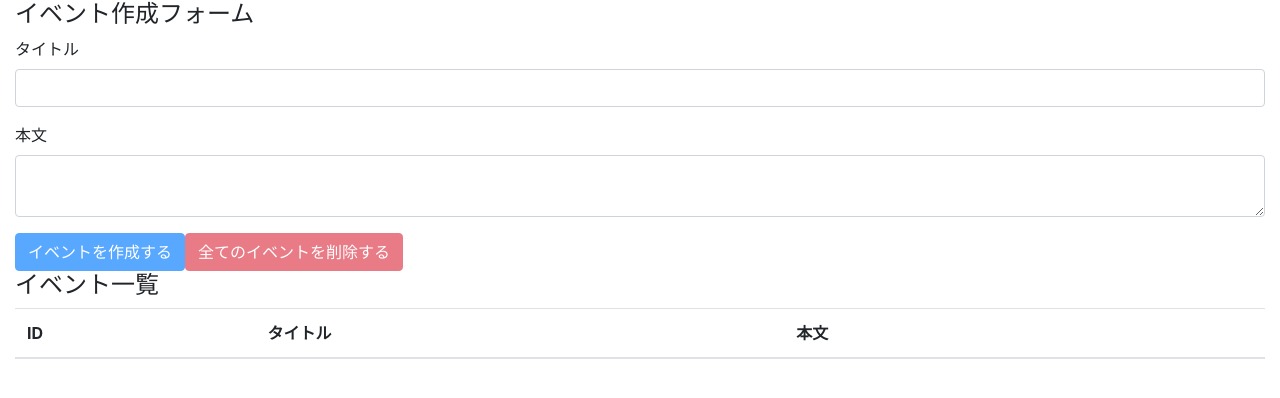
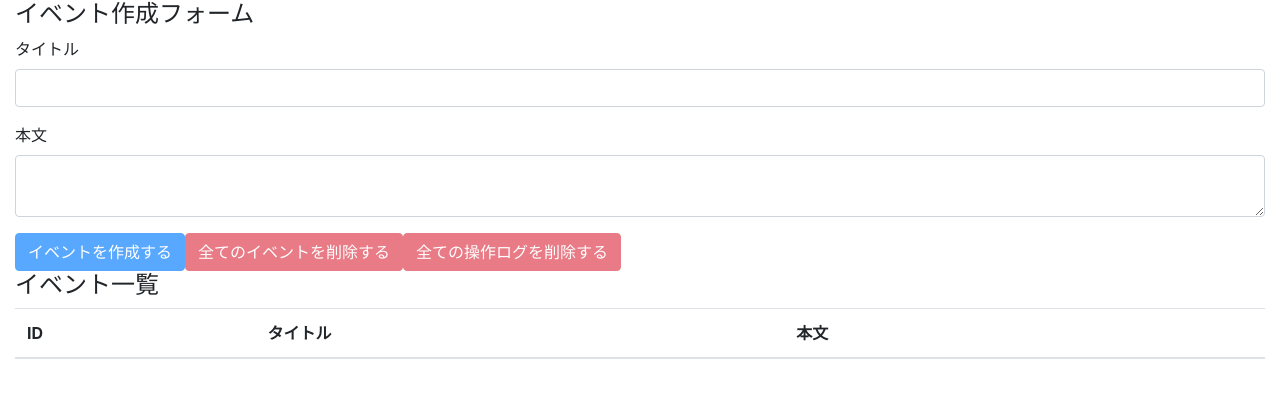
Before and after one commit to mikeda/react-hooks-101, a React (Create React App) app: page / in a window 1280 px wide. Shown: the top 398 px of the page. Built offline with nearby package versions, Linux system fonts and the light colour scheme.

Commit message:
操作ログの削除ボタン

```diff
--- a/src/components/EventForm.js
+++ b/src/components/EventForm.js
@@ -47,7 +47,18 @@
     }
   }
 
+  const deleteAllOperationLogs = e => {
+    e.preventDefault();
+
+    const result = window.confirm('全ての操作ログを削除していいですか？');
+
+    if (result) {
+      dispatch({ type: DELETE_ALL_OPERATION_LOGS });
+    }
+  }
+
   const unCreatable = title === '' || body === '';
+
 
   return(
     <>
@@ -65,6 +76,7 @@
 
         <button className="btn btn-primary" onClick={addEvent} disabled={unCreatable}>イベントを作成する</button>
         <button className="btn btn-danger" onClick={deleteAllEvents} disabled={state.events.length === 0}>全てのイベントを削除する</button>
+        <button className="btn btn-danger" onClick={deleteAllOperationLogs} disabled={state.operationLogs.length === 0}>全ての操作ログを削除する</button>
       </form>
     </>
   )
```
